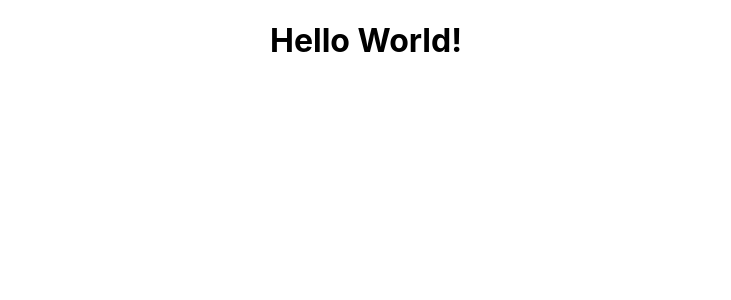
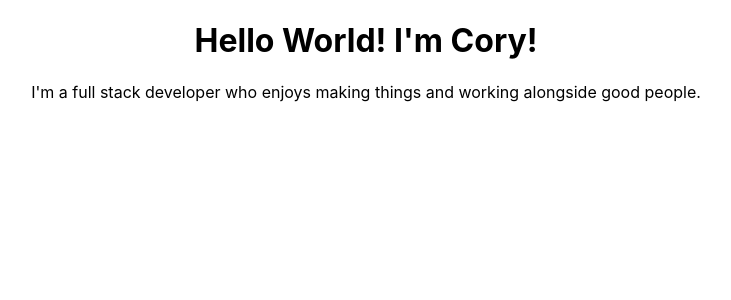
Before and after one commit to corumgold/corygold.dev, a React (Create React App) app: page / in a window 1280 px wide. Shown: the top 300 px of the page, without its empty margins (274-1005 px from the left). Built offline with nearby package versions, Linux system fonts and the light colour scheme.

Commit message:
Add header component

```diff
--- a/src/App.js
+++ b/src/App.js
@@ -1,9 +1,10 @@
-import './App.css';
+import "./App.css";
+import Header from "./components/Header";
 
 function App() {
   return (
     <div className="App">
-      <h1>Hello World!</h1>
+      <Header />
     </div>
   );
 }
--- a/src/components/Header.js
+++ b/src/components/Header.js
@@ -0,0 +1,15 @@
+import React from "react";
+
+const Header = () => {
+  return (
+    <>
+      <h1>Hello World! I'm Cory!</h1>
+      <p>
+        I'm a full stack developer who enjoys making things and working
+        alongside good people.
+      </p>
+    </>
+  );
+};
+
+export default Header;
```
